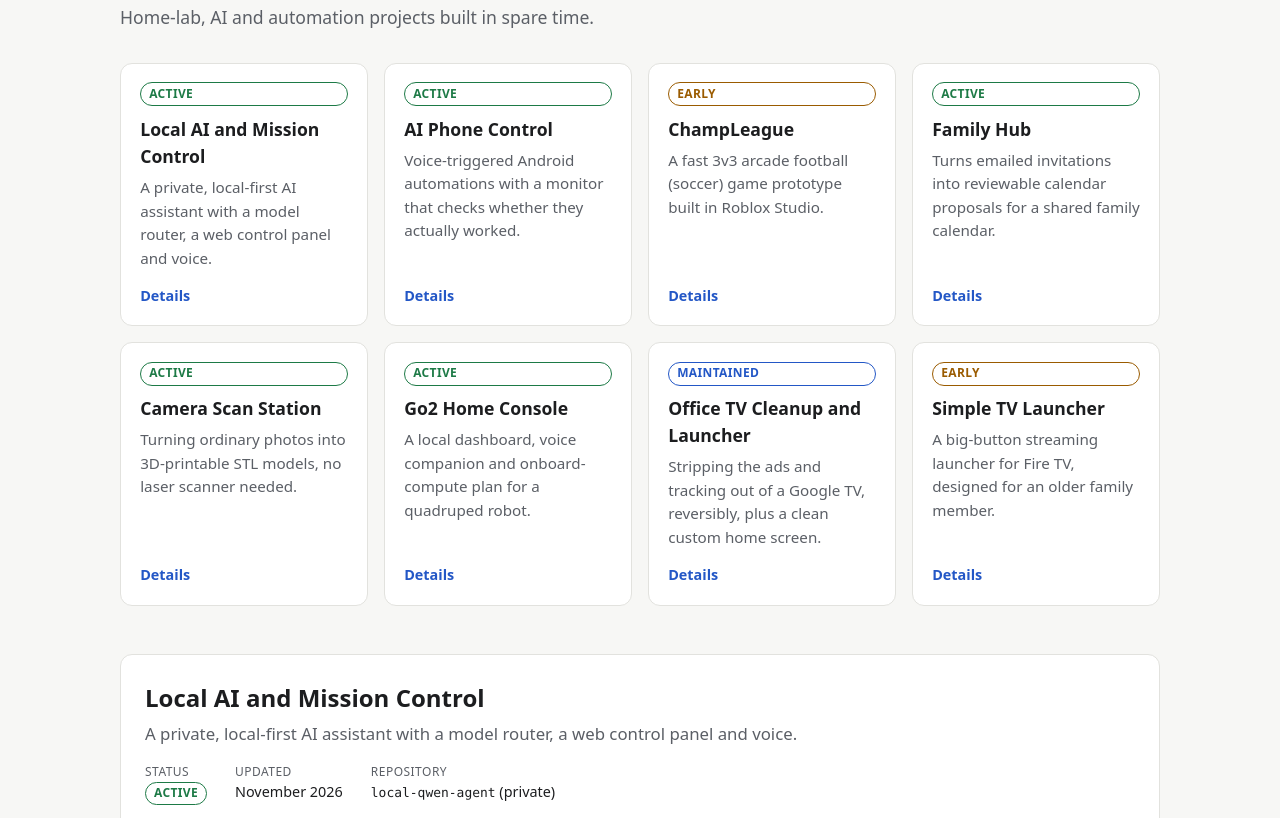
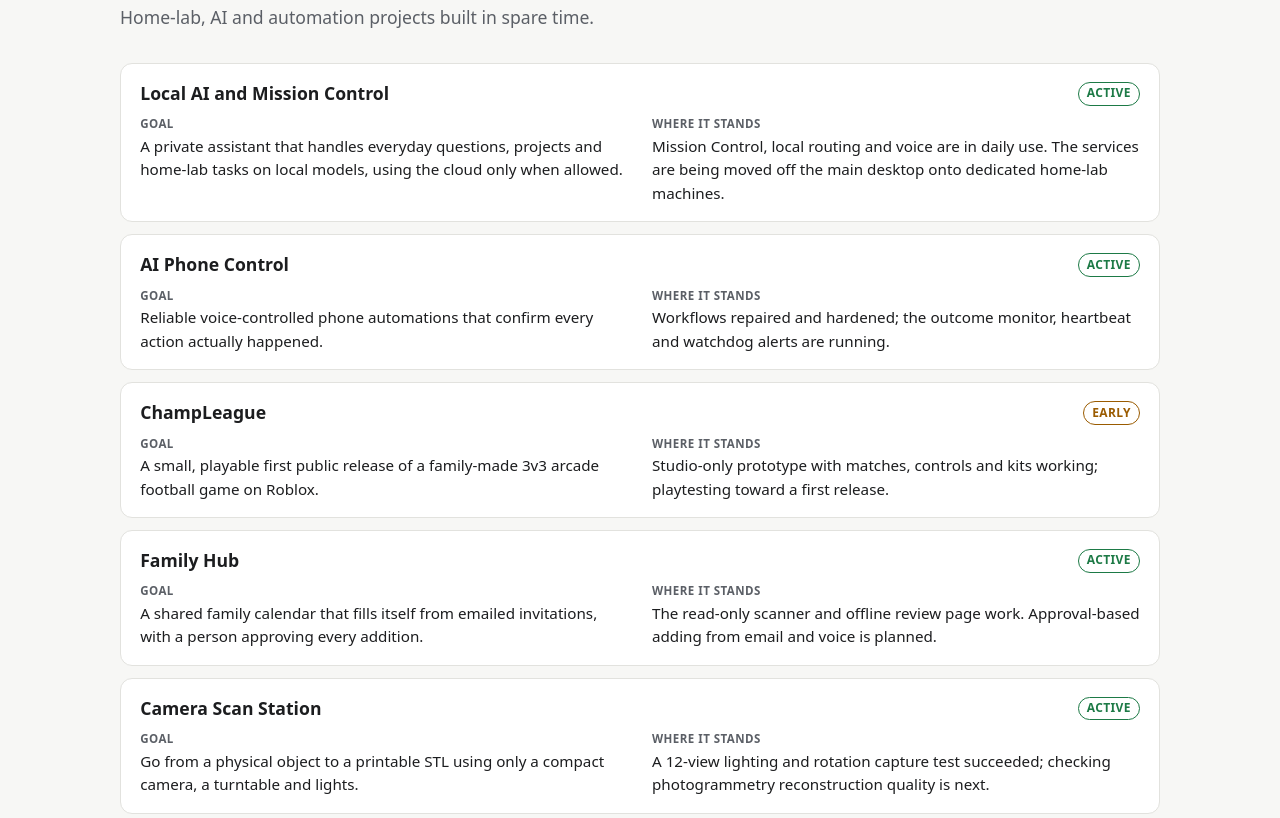
Before and after one commit to jasonheinrich-png/projects-site, a plain HTML site: page index.html in a window 1280 px wide. Shown: the part 128-946 px from the top of the page. Drawn offline with Linux system fonts and the light colour scheme.

Commit message:
List layout with each project's goal and current status (#1)
Claude-Session: https://claude.ai/code/session_01A3QUTX85tfcGuZDAf27evw

Co-authored-by: Claude <noreply@anthropic.com>

```diff
--- a/index.html
+++ b/index.html
@@ -17,72 +17,88 @@
 </header>
 <main>
   <section aria-label="Project overview">
-    <ul class="grid" id="projects">
-    <li class="card">
-      <a href="#local-ai">
+    <ol class="list" id="projects">
+    <li class="row">
+      <div class="row-head">
+        <h2><a href="#local-ai">Local AI and Mission Control</a></h2>
         <span class="status status-active">Active</span>
-        <h2>Local AI and Mission Control</h2>
-        <p>A private, local-first AI assistant with a model router, a web control panel and voice.</p>
-        <span class="more">Details</span>
-      </a>
+      </div>
+      <dl class="row-body">
+        <div><dt>Goal</dt><dd>A private assistant that handles everyday questions, projects and home-lab tasks on local models, using the cloud only when allowed.</dd></div>
+        <div><dt>Where it stands</dt><dd>Mission Control, local routing and voice are in daily use. The services are being moved off the main desktop onto dedicated home-lab machines.</dd></div>
+      </dl>
     </li>
-    <li class="card">
-      <a href="#phone-control">
+    <li class="row">
+      <div class="row-head">
+        <h2><a href="#phone-control">AI Phone Control</a></h2>
         <span class="status status-active">Active</span>
-        <h2>AI Phone Control</h2>
-        <p>Voice-triggered Android automations with a monitor that checks whether they actually worked.</p>
-        <span class="more">Details</span>
-      </a>
+      </div>
+      <dl class="row-body">
+        <div><dt>Goal</dt><dd>Reliable voice-controlled phone automations that confirm every action actually happened.</dd></div>
+        <div><dt>Where it stands</dt><dd>Workflows repaired and hardened; the outcome monitor, heartbeat and watchdog alerts are running.</dd></div>
+      </dl>
     </li>
-    <li class="card">
-      <a href="#champleague">
+    <li class="row">
+      <div class="row-head">
+        <h2><a href="#champleague">ChampLeague</a></h2>
         <span class="status status-early">Early</span>
-        <h2>ChampLeague</h2>
-        <p>A fast 3v3 arcade football (soccer) game prototype built in Roblox Studio.</p>
-        <span class="more">Details</span>
-      </a>
+      </div>
+      <dl class="row-body">
+        <div><dt>Goal</dt><dd>A small, playable first public release of a family-made 3v3 arcade football game on Roblox.</dd></div>
+        <div><dt>Where it stands</dt><dd>Studio-only prototype with matches, controls and kits working; playtesting toward a first release.</dd></div>
+      </dl>
     </li>
-    <li class="card">
-      <a href="#family-hub">
+    <li class="row">
+      <div class="row-head">
+        <h2><a href="#family-hub">Family Hub</a></h2>
         <span class="status status-active">Active</span>
-        <h2>Family Hub</h2>
-        <p>Turns emailed invitations into reviewable calendar proposals for a shared family calendar.</p>
-        <span class="more">Details</span>
-      </a>
+      </div>
+      <dl class="row-body">
+        <div><dt>Goal</dt><dd>A shared family calendar that fills itself from emailed invitations, with a person approving every addition.</dd></div>
+        <div><dt>Where it stands</dt><dd>The read-only scanner and offline review page work. Approval-based adding from email and voice is planned.</dd></div>
+      </dl>
     </li>
-    <li class="card">
-      <a href="#camera-scan-station">
+    <li class="row">
+      <div class="row-head">
+        <h2><a href="#camera-scan-station">Camera Scan Station</a></h2>
         <span class="status status-active">Active</span>
-        <h2>Camera Scan Station</h2>
-        <p>Turning ordinary photos into 3D-printable STL models, no laser scanner needed.</p>
-        <span class="more">Details</span>
-      </a>
+      </div>
+      <dl class="row-body">
+        <div><dt>Goal</dt><dd>Go from a physical object to a printable STL using only a compact camera, a turntable and lights.</dd></div>
+        <div><dt>Where it stands</dt><dd>A 12-view lighting and rotation capture test succeeded; checking photogrammetry reconstruction quality is next.</dd></div>
+      </dl>
     </li>
-    <li class="card">
-      <a href="#go2-home-console">
+    <li class="row">
+      <div class="row-head">
+        <h2><a href="#go2-home-console">Go2 Home Console</a></h2>
         <span class="status status-active">Active</span>
-        <h2>Go2 Home Console</h2>
-        <p>A local dashboard, voice companion and onboard-compute plan for a quadruped robot.</p>
-        <span class="more">Details</span>
-      </a>
+      </div>
+      <dl class="row-body">
+        <div><dt>Goal</dt><dd>A quadruped robot that runs entirely on its own from a battery-powered backpack computer, with local vision and voice.</dd></div>
+        <div><dt>Where it stands</dt><dd>The desktop console works with camera questions, offline speech and supervised controls. A native Jetson install is being built and measured, and follow-me is in simulation.</dd></div>
+      </dl>
     </li>
-    <li class="card">
-      <a href="#office-tv">
+    <li class="row">
+      <div class="row-head">
+        <h2><a href="#office-tv">Office TV Cleanup and Launcher</a></h2>
         <span class="status status-maintained">Maintained</span>
-        <h2>Office TV Cleanup and Launcher</h2>
-        <p>Stripping the ads and tracking out of a Google TV, reversibly, plus a clean custom home screen.</p>
-        <span class="more">Details</span>
-      </a>
+      </div>
+      <dl class="row-body">
+        <div><dt>Goal</dt><dd>An ad-free, tracking-free Google TV with a clean home screen, where every change can be undone.</dd></div>
+        <div><dt>Where it stands</dt><dd>Working and maintained: ad and telemetry packages are disabled reversibly, and the custom launcher and screensaver are in use.</dd></div>
+      </dl>
     </li>
-    <li class="card">
-      <a href="#simple-tv-launcher">
+    <li class="row">
+      <div class="row-head">
+        <h2><a href="#simple-tv-launcher">Simple TV Launcher</a></h2>
         <span class="status status-early">Early</span>
-        <h2>Simple TV Launcher</h2>
-        <p>A big-button streaming launcher for Fire TV, designed for an older family member.</p>
-        <span class="more">Details</span>
-      </a>
+      </div>
+      <dl class="row-body">
+        <div><dt>Goal</dt><dd>A five-button Fire TV launcher that lets an older relative reach their favorite streaming apps without help.</dd></div>
+        <div><dt>Where it stands</dt><dd>Requirements and design are written up; implementation is starting.</dd></div>
+      </dl>
     </li>
-    </ul>
+    </ol>
   </section>
   <section aria-label="Project details" class="details">
   <article class="project" id="local-ai">
@@ -95,6 +111,10 @@
         <div><dt>Repository</dt><dd><code>local-qwen-agent</code> (private)</dd></div>
       </dl>
     </header>
+    <dl class="goal-now">
+      <div><dt>Goal</dt><dd>A private assistant that handles everyday questions, projects and home-lab tasks on local models, using the cloud only when allowed.</dd></div>
+      <div><dt>Where it stands</dt><dd>Mission Control, local routing and voice are in daily use. The services are being moved off the main desktop onto dedicated home-lab machines.</dd></div>
+    </dl>
     <p>A self-hosted AI assistant that runs open-weight language models on a home GPU and only reaches out to cloud models when a request is eligible and the owner allows it. An agent layer keeps projects, chats and tasks organized, and a router decides which model may handle each request. Mission Control is the everyday web interface, designed to feel as simple as a mainstream chat app while keeping operator tools on a separate admin page.</p>
     <h3>Key features</h3>
     <ul class="features"><li>Local-first routing: ordinary questions stay on a local model; cloud use needs explicit approval, spending caps and sensitivity checks</li><li>Mission Control web UI with Chat, Apps, Devices, Services and Import pages, installable on a phone as a web app</li><li>Voice conversation using local speech recognition and text-to-speech</li><li>Approval-gated actions: the assistant proposes changes and the owner confirms each one</li><li>Manages a small fleet of home-lab machines and containers, with read-only access by default</li><li>Self-hosted push notifications planned for a native Android app</li></ul>
@@ -112,6 +132,10 @@
         <div><dt>Repository</dt><dd><code>phone-control</code> (private)</dd></div>
       </dl>
     </header>
+    <dl class="goal-now">
+      <div><dt>Goal</dt><dd>Reliable voice-controlled phone automations that confirm every action actually happened.</dd></div>
+      <div><dt>Where it stands</dt><dd>Workflows repaired and hardened; the outcome monitor, heartbeat and watchdog alerts are running.</dd></div>
+    </dl>
     <p>A dedicated Android phone runs automation workflows that operate other apps on request, triggered by smart-speaker voice commands through a home automation hub. Because tapping through another app&#x27;s UI can fail silently, a companion monitor watches each run, captures the screen state and classifies the outcome instead of trusting a simple success code. The project repaired and hardened an earlier set of workflows and added health checks so problems are noticed quickly.</p>
     <h3>Key features</h3>
     <ul class="features"><li>Phone workflows wake the screen, read the target app&#x27;s UI and act only when the expected state is present</li><li>Voice commands via a smart speaker and a home automation hub, plus a custom integration and skill</li><li>Node.js monitor that follows each run and sorts results into clear outcomes (failed, blocked, already on, confirmed, unconfirmed)</li><li>On-device text recognition fallback when animations prevent reading the UI tree</li><li>Heartbeat and watchdog alerts if the phone goes quiet or a scheduled run cannot be confirmed</li><li>Deliberately no blind retries after an uncertain result</li></ul>
@@ -129,6 +153,10 @@
         <div><dt>Repository</dt><dd><code>champleague</code> (private)</dd></div>
       </dl>
     </header>
+    <dl class="goal-now">
+      <div><dt>Goal</dt><dd>A small, playable first public release of a family-made 3v3 arcade football game on Roblox.</dd></div>
+      <div><dt>Where it stands</dt><dd>Studio-only prototype with matches, controls and kits working; playtesting toward a first release.</dd></div>
+    </dl>
     <p>An original arcade football game where each human player controls a single footballer in quick three-a-side matches, with automated goalkeepers and a server-authoritative ball. It is a family-friendly hobby project: contributors suggest ideas in plain language through a GitHub issue form, and changes are reviewed and playtested in Roblox Studio before they are merged. The current build is a Studio-only prototype on the way to a small first release.</p>
     <h3>Key features</h3>
     <ul class="features"><li>3v3 matches with up to six human players, spectating and AI goalkeepers</li><li>Pass, charged shot, juke, tackle, sprint and stamina, with simple player ratings</li><li>Keyboard and mouse, controller and touch controls</li><li>Cosmetic move styles that never change gameplay balance</li><li>Selectable team kit palettes and a roster screen</li><li>Plain-language request workflow using GitHub issues and reviewed pull requests</li></ul>
@@ -146,6 +174,10 @@
         <div><dt>Repository</dt><dd><code>family-hub</code> (private)</dd></div>
       </dl>
     </header>
+    <dl class="goal-now">
+      <div><dt>Goal</dt><dd>A shared family calendar that fills itself from emailed invitations, with a person approving every addition.</dd></div>
+      <div><dt>Where it stands</dt><dd>The read-only scanner and offline review page work. Approval-based adding from email and voice is planned.</dd></div>
+    </dl>
     <p>A small desktop helper connected to a dedicated email account and a shared calendar. It scans recent mail for calendar attachments and invitation-like messages, compares them with what is already on the calendar, and produces a local review page of proposed additions, duplicates and items that need a human decision. Nothing is added automatically; the current version only reads mail and calendar data.</p>
     <h3>Key features</h3>
     <ul class="features"><li>Detects calendar attachments, invitation wording and dated activity emails</li><li>Groups proposals into new events, existing events, cancellations, ambiguous items and possible duplicates</li><li>Read-only by design: it never sends email or edits events</li><li>Generates an offline HTML review page on demand</li><li>Credentials encrypted per user on the local machine and kept out of the repository</li><li>Planned: free-form email and voice requests that still require approval before anything is added</li></ul>
@@ -163,6 +195,10 @@
         <div><dt>Repository</dt><dd><code>camera-scan-station</code> (private)</dd></div>
       </dl>
     </header>
+    <dl class="goal-now">
+      <div><dt>Goal</dt><dd>Go from a physical object to a printable STL using only a compact camera, a turntable and lights.</dd></div>
+      <div><dt>Where it stands</dt><dd>A 12-view lighting and rotation capture test succeeded; checking photogrammetry reconstruction quality is next.</dd></div>
+    </dl>
     <p>The goal is to go from a physical object to a printable STL file using only an off-the-shelf compact camera instead of an expensive laser scanner. Capture tools coordinate the camera (running custom firmware), a motorized turntable and two LED light bars to photograph the object from evenly spaced angles; photogrammetry then rebuilds those photos into a 3D mesh. Each session records its settings, and finished scans are audited and packaged with checksums for transfer to the reconstruction machine. A 12-view lighting and rotation test has succeeded; reconstruction quality is the next thing to validate.</p>
     <h3>Key features</h3>
     <ul class="features"><li>Photo-to-STL pipeline: photograph an object, reconstruct a mesh with photogrammetry, export an STL</li><li>Automatic rings of photos at set angles, waiting for the turntable to settle before each shot</li><li>Saved presets for zoom, focus, ISO, aperture, shutter speed and lighting</li><li>Session metadata and camera logs recorded alongside the images</li><li>Audit tool checks image headers, dimensions, duplicates and inventory</li><li>Packaging and verification with SHA-256 checksums for safe transfer</li></ul>
@@ -180,6 +216,10 @@
         <div><dt>Repository</dt><dd><code>go2-home-console</code> (private)</dd></div>
       </dl>
     </header>
+    <dl class="goal-now">
+      <div><dt>Goal</dt><dd>A quadruped robot that runs entirely on its own from a battery-powered backpack computer, with local vision and voice.</dd></div>
+      <div><dt>Where it stands</dt><dd>The desktop console works with camera questions, offline speech and supervised controls. A native Jetson install is being built and measured, and follow-me is in simulation.</dd></div>
+    </dl>
     <p>A home console for a consumer quadruped robot that adds local camera questions, offline speech recognition, a spoken robot voice and supervised controls. The long-term goal is fully self-contained operation from a battery-powered backpack computer on the robot, so a native install on a small NVIDIA Jetson board is being built and measured alongside the desktop version. The project keeps a detailed decision history and a separate current-best-practice guide so every claim is backed by recorded evidence.</p>
     <h3>Key features</h3>
     <ul class="features"><li>Browser dashboard for camera answers, speech, light commands and supervised shutdown preparation</li><li>Offline English speech recognition and local text-to-speech, with GPU acceleration where available</li><li>Phone conversation companion kept separate from robot controls</li><li>Native edge-computer build with GPU recognition and a small local chat model</li><li>Follow-me behaviour developed in an offline simulation before any real-world motion</li><li>Backpack power and mount research, including 3D-printed parts</li></ul>
@@ -197,6 +237,10 @@
         <div><dt>Repository</dt><dd><code>office-tv</code> (private)</dd></div>
       </dl>
     </header>
+    <dl class="goal-now">
+      <div><dt>Goal</dt><dd>An ad-free, tracking-free Google TV with a clean home screen, where every change can be undone.</dd></div>
+      <div><dt>Where it stands</dt><dd>Working and maintained: ad and telemetry packages are disabled reversibly, and the custom launcher and screensaver are in use.</dd></div>
+    </dl>
     <p>Smart TVs ship with home screens full of ads, sponsored rows and background tracking. This project removes them: scripts turn off the preinstalled ad, promotion and telemetry packages on an Android-based Google TV without uninstalling anything, so every change can be undone. It also replaces the ad-filled home screen with a lightweight custom launcher showing a clock, weather and an editable app grid, plus a screensaver of openly licensed photos with credits.</p>
     <h3>Key features</h3>
     <ul class="features"><li>Removes home-screen ads, sponsored content and usage tracking by disabling those packages; nothing is uninstalled and everything is reversible</li><li>Tiered debloat script (ads, telemetry or all) and a matching restore script</li><li>Custom launcher: clock, date, weather, app grid with move and hide, and quick buttons</li><li>Screensaver slideshow of openly licensed photos with photographer and license credits</li><li>On-TV help screen explaining how to use the launcher</li><li>Documents which system packages were left alone on purpose and why</li></ul>
@@ -214,6 +258,10 @@
         <div><dt>Repository</dt><dd><code>dads-tv-launcher</code> (private)</dd></div>
       </dl>
     </header>
+    <dl class="goal-now">
+      <div><dt>Goal</dt><dd>A five-button Fire TV launcher that lets an older relative reach their favorite streaming apps without help.</dd></div>
+      <div><dt>Where it stands</dt><dd>Requirements and design are written up; implementation is starting.</dd></div>
+    </dl>
     <p>A planned native app for a Fire TV streaming stick that shows exactly five large, high-contrast buttons for the streaming services a relative uses most, with live TV first and focused by default. The goal is to make getting back to familiar apps easy for someone who finds standard TV menus confusing. It works within the platform&#x27;s rules: it is a normal app with no root access or launcher replacement. The requirements and design are written up; implementation is starting.</p>
     <h3>Key features</h3>
     <ul class="features"><li>Exactly five large, clearly labelled buttons with no scrolling, ads or extra menus</li><li>Clear remote-control focus that resets to the first button whenever the app reopens</li><li>Back on the main screen never exits by accident</li><li>Graceful message when an app is missing or fails to launch</li><li>Plain-English installation guide written for family members</li><li>Planned CI build that produces an installable package</li></ul>
--- a/style.css
+++ b/style.css
@@ -40,21 +40,21 @@ header.site { padding-top: 3.5rem; padding-bottom: 2rem; }
 header.site h1 { margin: 0 0 .4rem; font-size: clamp(2rem, 5vw, 2.8rem); letter-spacing: -.02em; }
 header.site p { margin: 0; color: var(--muted); font-size: 1.1rem; }
 
-.grid {
-  list-style: none; margin: 0; padding: 0;
-  display: grid; gap: 1rem;
-  grid-template-columns: repeat(auto-fill, minmax(240px, 1fr));
+.list { list-style: none; margin: 0; padding: 0; display: flex; flex-direction: column; gap: .75rem; }
+.row {
+  background: var(--surface); border: 1px solid var(--border); border-radius: var(--radius);
+  padding: 1rem 1.2rem;
 }
-.card a {
-  display: flex; flex-direction: column; height: 100%;
-  padding: 1.15rem 1.2rem; text-decoration: none; color: inherit;
-  background: var(--surface); border: 1px solid var(--border); border-radius: var(--radius);
-  transition: border-color .15s, transform .15s;
+.row-head { display: flex; align-items: center; justify-content: space-between; gap: .75rem; margin-bottom: .5rem; }
+.row h2 { font-size: 1.1rem; margin: 0; }
+.row h2 a { color: inherit; text-decoration: none; }
+.row h2 a:hover, .row h2 a:focus-visible { color: var(--accent); text-decoration: underline; }
+.row-body, .goal-now { display: grid; grid-template-columns: 1fr 1fr; gap: .4rem 1.5rem; margin: 0; }
+.row-body dt, .goal-now dt {
+  color: var(--muted); font-size: .72rem; font-weight: 600; text-transform: uppercase; letter-spacing: .04em;
 }
-.card a:hover, .card a:focus-visible { border-color: var(--accent); transform: translateY(-2px); }
-.card h2 { font-size: 1.1rem; margin: .6rem 0 .35rem; }
-.card p { margin: 0 0 .9rem; color: var(--muted); font-size: .95rem; flex: 1; }
-.card .more { color: var(--accent); font-size: .9rem; font-weight: 600; }
+.row-body dd, .goal-now dd { margin: .1rem 0 0; font-size: .95rem; }
+.goal-now { margin-bottom: 1rem; padding: .85rem 1rem; background: var(--tag-bg); border-radius: 8px; }
 
 .status {
   display: inline-block; font-size: .75rem; font-weight: 600; letter-spacing: .03em;
@@ -84,7 +84,8 @@ code { font-family: ui-monospace, "SF Mono", Menlo, Consolas, monospace; font-si
 .top { margin: 1.2rem 0 0; font-size: .9rem; }
 
 footer.site { padding-top: 1rem; padding-bottom: 3rem; color: var(--muted); font-size: .9rem; }
-@media (max-width: 520px) {
+@media (max-width: 640px) {
+  .row-body, .goal-now { grid-template-columns: 1fr; }
   header.site { padding-top: 2.25rem; }
   .project { padding: 1.15rem 1.1rem .8rem; }
 }
```
Also changed, not shown: projects.json (+16 -0 lines), 3 other files.
